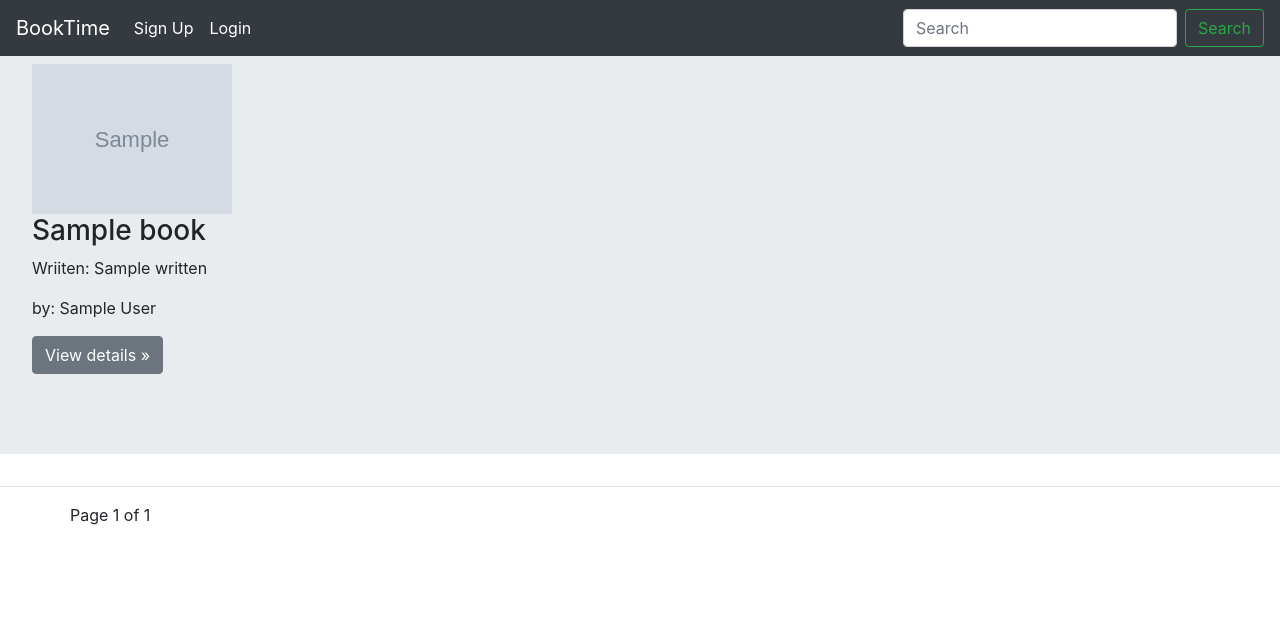
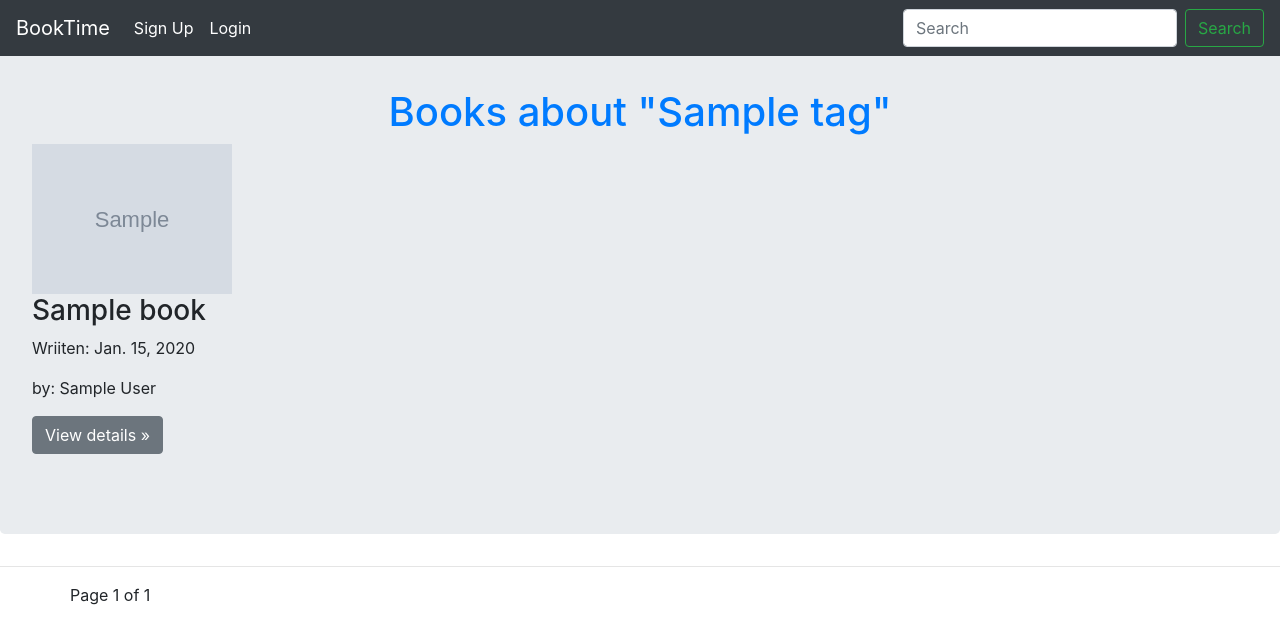
Before and after one commit to jod35/BookTime, a Django app: template bookstore/templates/bookstore/bookstag.html in a window 1280 px wide. Shown: the top 644 px of the page. Run offline with Django 3.2, Linux system fonts and the light colour scheme; tables that the repository leaves empty hold one stand-in row (values such as "Sample post"); the template is opened without the code that fills it: values that come from a table or form of the project are taken from there, most other values are stand-ins (such as "Sample title", 1, 10 or a date in 2020); grey boxes marked "Sample" are stand-in pictures; some libraries are stand-ins or nearby versions.

Commit message:
sucessful filtering of posts by tag name

```diff
--- a/bookstore/templates/bookstore/bookstag.html
+++ b/bookstore/templates/bookstore/bookstag.html
@@ -14,16 +14,22 @@
     {% endif %}
 
     <!-- Example row of columns -->
-    <div class="row jumbotron">
-     {% for book in page_obj %}
+    .
+    <div class=" jumbotron">
+      <h1 class="text-center text-primary">
+        Books about "{{tag}}"
+      </h1>
+    <div class="row">
+     {% for book in books %}
         <div class="col-md-4">
             <img src="{{book.thumbnail.url}}" alt="book cover" width="200">
         <h3>{{book.title}}</h3>
         <p>Wriiten: {{book.written}}</p>
         <p>by: {{book.author}}</p>
-        <p><a class="btn btn-secondary" href="details/{{book.id}}book/" role="button">View details &raquo;</a></p>
+        <p><a class="btn btn-secondary" href="/details/{{book.id}}book/" role="button">View details &raquo;</a></p>
       </div>
      {% endfor %}
+    </div>
     </div>
 
     <hr>
--- a/bookstore/views.py
+++ b/bookstore/views.py
@@ -114,6 +114,7 @@ def search_tag(request,tag):
 
 
     context={
-        'books':books
+        'books':books,
+        'tag':tag
     }
     return render(request,'bookstore/bookstag.html',context)
```
